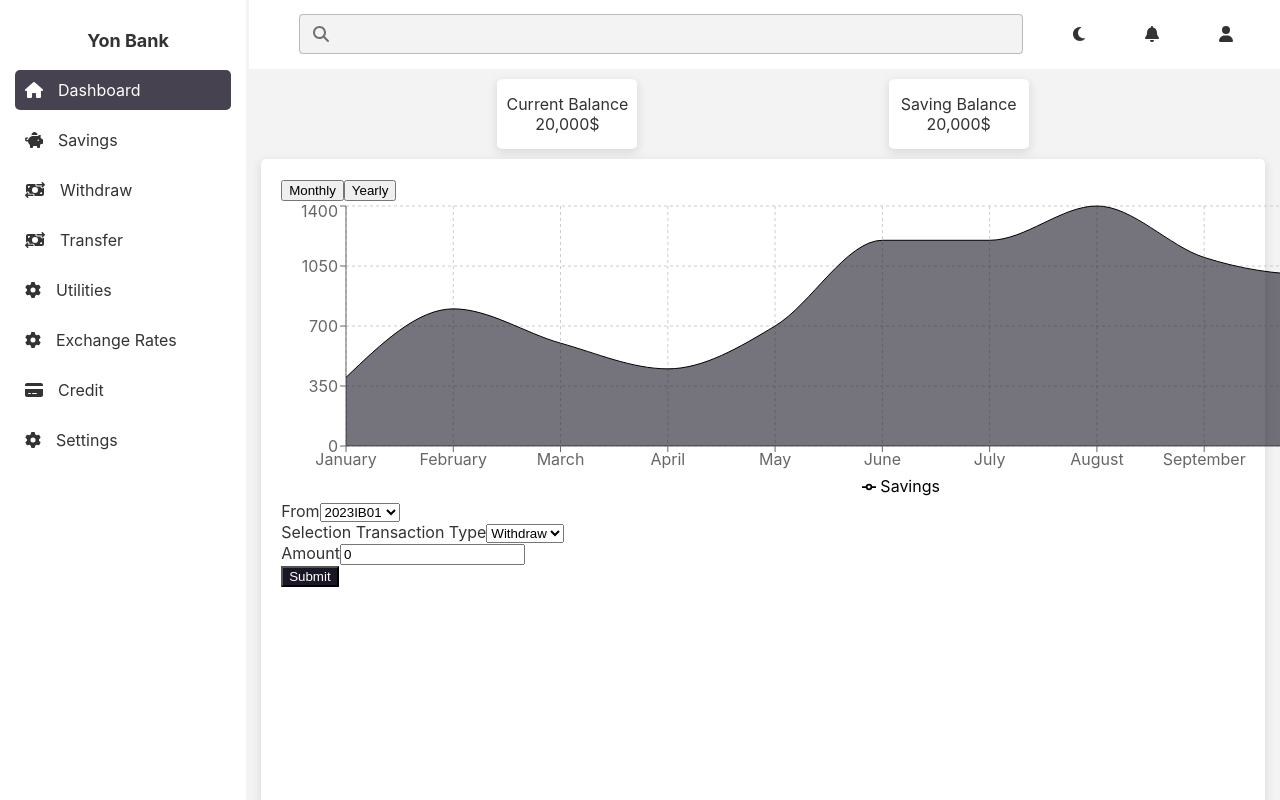
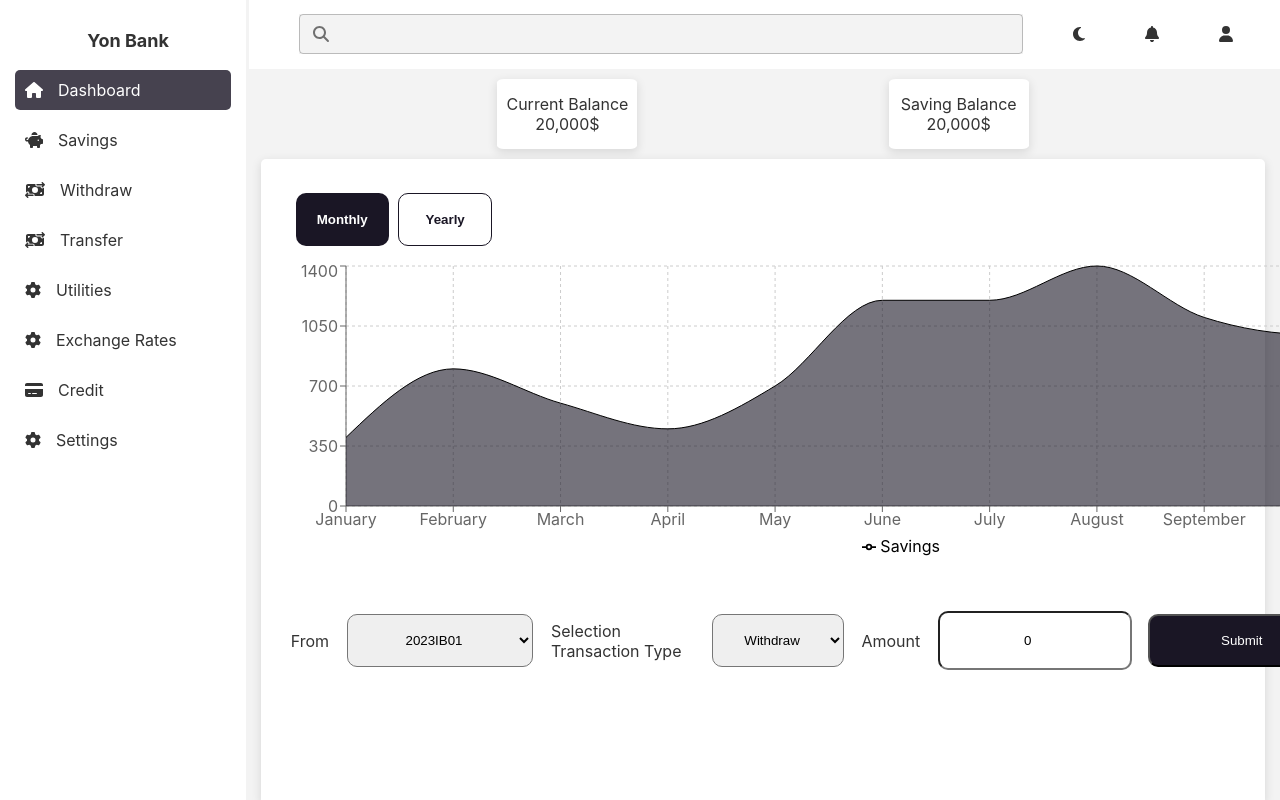
Before and after one commit to yonas-seyoum/Online-Banking-System, a React (Create React App) app in the folder app/: page /savings in a window 1280 px wide. Built offline with nearby package versions, Linux system fonts and the light colour scheme.

Commit message:
add stylings

```diff
--- a/app/src/style/recentTransactions.css
+++ b/app/src/style/recentTransactions.css
@@ -27,3 +27,100 @@
 .recent-transactions-title {
   font-size: 30px;
 }
+
+.wrapper {
+  display: flex;
+  justify-content: center;
+  align-items: center;
+
+  width: 100%;
+}
+
+.monthly {
+  display: flex;
+  justify-content: center;
+  align-items: center;
+  width: 5em;
+}
+
+.transaction-button {
+  background-color: #1a1625;
+  margin: 1em;
+  color: white;
+  width: 10rem;
+  height: 3rem;
+  border-radius: 10px;
+}
+
+.transaction-button:nth-last-child(1) {
+  background-color: white;
+  margin: 1em;
+  color: black;
+  width: 10rem;
+  height: 3rem;
+  border-radius: 10px;
+}
+
+.transaction-button:hover {
+  cursor: pointer;
+}
+
+.transaction-selector {
+  width: 14em;
+  height: 4em;
+  border-radius: 10px;
+  text-align: center;
+}
+
+.transaction-option {
+  height: 3em;
+}
+
+.saving {
+  display: flex;
+  justify-content: space-evenly;
+  height: 10em;
+}
+
+.timeline-wrapper {
+  display: flex;
+  margin: 0.6rem;
+}
+
+.timeline {
+  width: 7em;
+  height: 4em;
+  margin: 0.3rem;
+  border: none;
+  border-radius: 10px;
+  background-color: #1a1625;
+  color: white;
+  font-weight: bold;
+}
+
+.timeline:nth-last-child(1) {
+  border: none;
+  border-radius: 10px;
+  background-color: white;
+  border: 1px solid #1a1625;
+  color: #1a1625;
+}
+
+.timeline:hover {
+  cursor: pointer;
+}
+
+.selector-wrapper {
+  display: flex;
+  flex-direction: row;
+  justify-content: space-around;
+  align-items: center;
+}
+
+.selector-wrapper > * {
+  margin: 0 0.6em 0 0.6em;
+}
+
+option {
+  height: 40em;
+}
```
Lines whose indentation alone changed are shown as unchanged.
